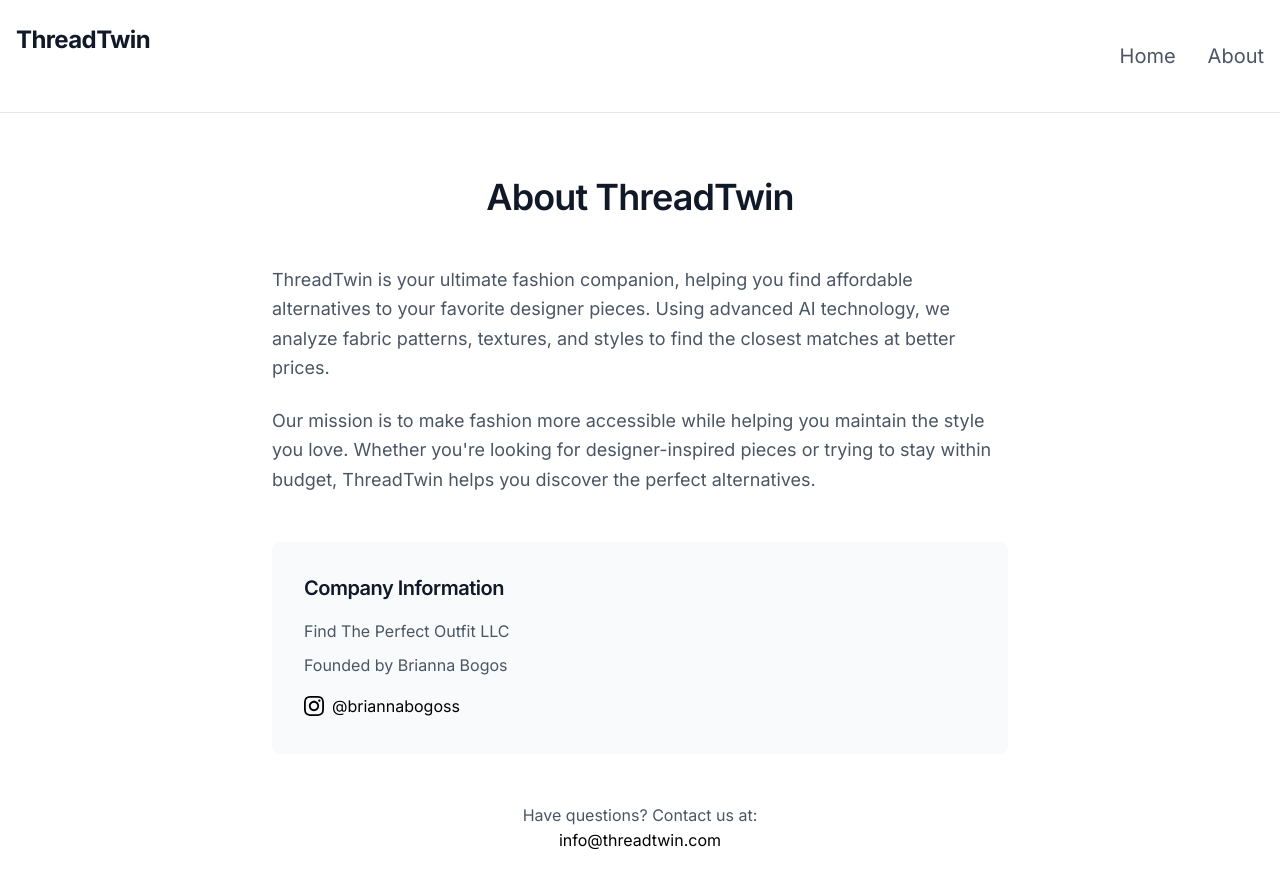
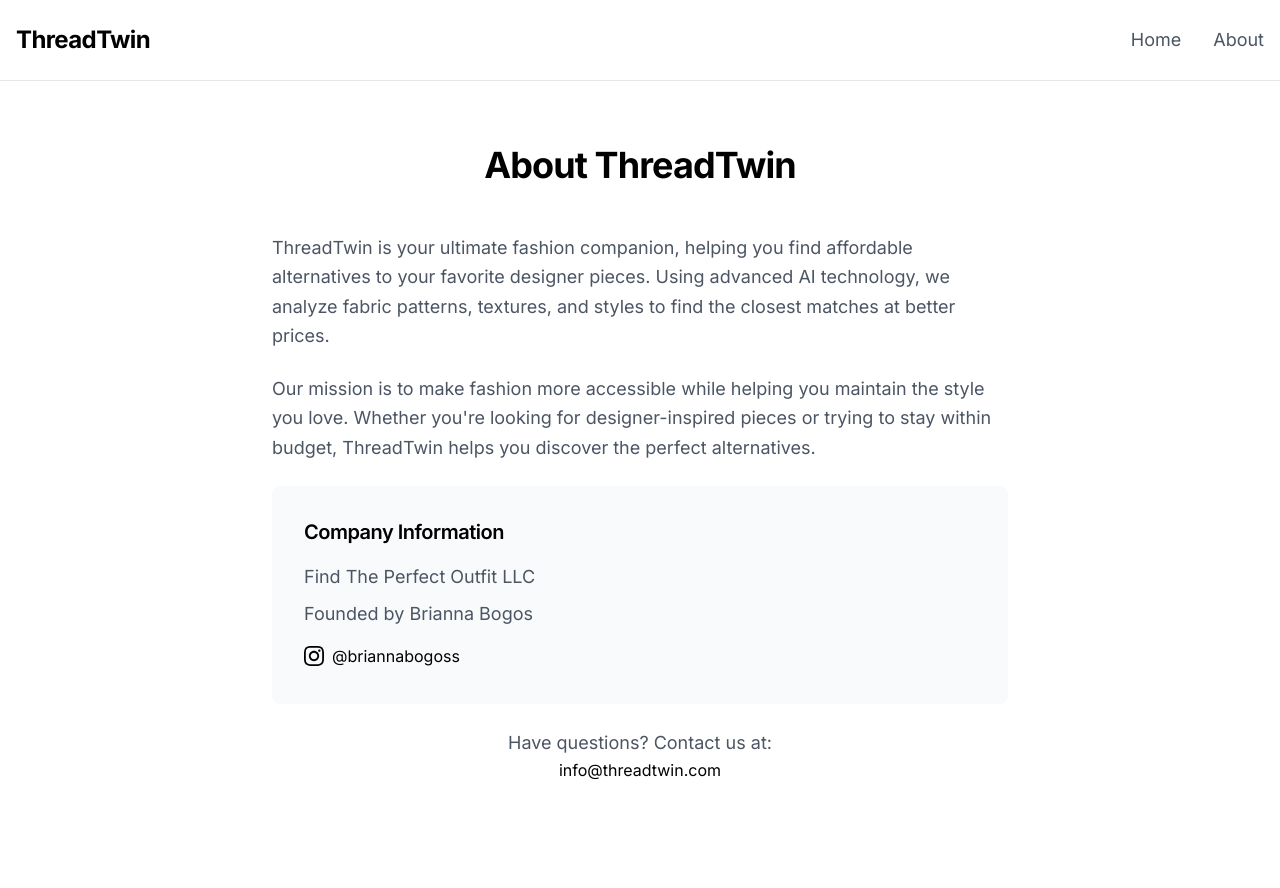
Before and after one commit to briannabogos1157/threadtwin, a Next.js app in the folder frontend/: page /about in a window 1280 px wide. Shown: the top 888 px of the page. After the commit the page ends 846 px from the top, so only its background shows below. Built offline with nearby package versions, Linux system fonts and the light colour scheme.

Commit message:
fix: optimize globals.css for better compatibility and performance

```diff
--- a/frontend/src/app/globals.css
+++ b/frontend/src/app/globals.css
@@ -2,101 +2,99 @@
 @tailwind components;
 @tailwind utilities;
 
-/* Custom styles */
-body {
-  @apply antialiased;
+:root {
+  --foreground: #000000;
+  --background: #ffffff;
 }
 
+body {
+  color: var(--foreground);
+  background: var(--background);
+}
+
+/* BASE STYLES */
 @layer base {
   html {
-    @apply h-full;
-  }
-  body {
-    @apply h-full bg-white text-gray-900 antialiased;
-  }
-  h1 {
-    @apply text-4xl font-bold mb-8;
-  }
-  h2 {
-    @apply text-3xl font-semibold mb-6;
+    @apply h-full antialiased;
   }
 
-  h1, h2, h3, h4, h5, h6 {
-    @apply font-semibold tracking-tight;
+  body {
+    @apply h-full bg-white text-gray-900;
+  }
+
+  h1 {
+    @apply text-4xl font-bold tracking-tight;
+  }
+
+  h2 {
+    @apply text-3xl font-semibold tracking-tight;
+  }
+
+  h3 {
+    @apply text-2xl font-semibold tracking-tight;
   }
 }
 
+/* COMPONENT STYLES */
 @layer components {
-  .btn-primary {
-    @apply px-6 py-3 bg-black text-white rounded-full hover:bg-gray-800 transition-colors text-lg font-medium;
+  .container {
+    @apply max-w-7xl mx-auto px-4;
   }
 
-  .input-primary {
-    @apply px-6 py-2 border border-gray-200 rounded-full text-lg focus:ring-2 focus:ring-black focus:border-transparent;
+  .section {
+    @apply py-16 sm:py-20 lg:py-24;
   }
 
-  .card {
-    @apply border rounded-lg overflow-hidden;
+  .nav-link {
+    @apply text-lg text-gray-600 transition-colors duration-200;
   }
 
-  .card-image {
-    @apply w-full h-48 bg-gray-100;
+  .nav-link:hover {
+    @apply text-gray-900;
   }
 
-  .card-content {
-    @apply p-4;
+  .search-container {
+    @apply flex w-full max-w-4xl mx-auto rounded-2xl border border-gray-200 shadow-sm;
+  }
+
+  .search-input {
+    @apply w-full px-6 py-4 text-lg outline-none border-none;
+  }
+
+  .search-button {
+    @apply px-8 py-4 bg-black text-white text-lg font-medium transition-colors duration-200;
+  }
+
+  .search-button:hover {
+    @apply bg-gray-900;
+  }
+
+  .feature-card {
+    @apply flex flex-col items-center p-8 bg-gray-50 rounded-2xl text-center transition-shadow duration-200;
+  }
+
+  .feature-card:hover {
+    @apply shadow-md;
   }
 
   .icon-container {
-    @apply w-16 h-16 mb-4 flex items-center justify-center;
+    @apply w-16 h-16 mb-4 flex items-center justify-center rounded-xl bg-gray-100;
   }
 
   .icon {
     @apply w-8 h-8 text-gray-800;
   }
 
-  .section-title {
-    @apply text-3xl font-bold mb-8 text-center;
-  }
-
-  .nav-link {
-    @apply text-xl text-gray-600 hover:text-black transition-colors;
-  }
-
-  .test-style {
-    @apply text-blue-600 font-bold;
-  }
-
-  .btn {
-    @apply bg-black text-white px-4 py-2 rounded-full;
-  }
-
-  .search-container {
-    @apply flex w-full max-w-3xl mx-auto rounded-xl overflow-hidden border border-gray-200 shadow-sm;
-  }
-
-  .search-input {
-    @apply w-full px-6 py-4 text-lg border-none focus:outline-none placeholder-gray-400;
-  }
-
-  .search-button {
-    @apply px-8 py-4 bg-black text-white text-lg font-medium hover:bg-gray-800 transition-colors whitespace-nowrap;
-  }
-
-  .how-it-works-grid {
-    @apply grid grid-cols-1 md:grid-cols-3 gap-8 max-w-4xl mx-auto my-16;
-  }
-
-  .feature-card {
-    @apply flex flex-col items-center p-8 bg-gray-50 rounded-xl text-center transition-transform hover:scale-105;
-  }
-
   .featured-dupes-grid {
-    @apply grid grid-cols-1 md:grid-cols-3 gap-8 my-16;
+    @apply grid grid-cols-1 md:grid-cols-3 gap-6 lg:gap-8;
   }
 
   .dupe-card {
-    @apply bg-gray-50 rounded-xl overflow-hidden shadow-sm hover:shadow-md transition-shadow;
+    @apply bg-white rounded-2xl overflow-hidden shadow-sm transition-shadow duration-200;
+  }
+
+  .dupe-card:hover {
+    @apply shadow-md;
   }
 
   .dupe-image {
@@ -104,82 +102,86 @@
   }
 
   .dupe-content {
-    @apply p-6;
+    @apply p-6 space-y-2;
   }
 
   .match-percentage {
-    @apply text-2xl font-bold mb-2;
+    @apply text-2xl font-bold text-black;
   }
 
   .match-quality {
-    @apply text-lg text-gray-600 mb-2;
+    @apply text-base text-gray-600;
   }
 
   .price {
-    @apply text-xl font-semibold text-black;
+    @apply text-xl font-semibold text-black mt-4;
+  }
+
+  .btn {
+    @apply px-4 py-2 rounded-md transition-colors;
+  }
+
+  .btn-primary {
+    @apply bg-black text-white hover:bg-gray-800;
   }
 
   .prose {
-    @apply max-w-none;
+    @apply max-w-none space-y-6;
   }
 
   .prose p {
-    @apply text-gray-600 leading-relaxed;
+    @apply text-gray-600 leading-relaxed text-lg;
   }
 
   .prose a {
-    @apply text-black hover:text-gray-600 transition-colors no-underline;
+    @apply text-black hover:text-gray-600 transition-colors duration-200 no-underline;
   }
 
-  .container {
-    @apply max-w-7xl mx-auto px-4;
+  .section-title {
+    @apply text-3xl sm:text-4xl font-bold mb-8 text-center;
   }
 }
 
-/* Animations */
-@keyframes fadeIn {
-  from { opacity: 0; transform: translateY(10px); }
-  to { opacity: 1; transform: translateY(0); }
-}
-
+/* CUSTOM UTILITIES */
+@layer utilities {
   .animate-fade-in {
     animation: fadeIn 0.5s ease-out forwards;
   }
 
-/* Grid layouts */
-.features-grid {
-  @apply grid grid-cols-1 md:grid-cols-3 gap-6 max-w-3xl mx-auto;
+  @keyframes fadeIn {
+    from {
+      opacity: 0;
+      transform: translateY(10px);
+    }
+    to {
+      opacity: 1;
+      transform: translateY(0);
+    }
+  }
 }
 
-.dupes-grid {
-  @apply grid grid-cols-1 md:grid-cols-3 gap-6;
-}
-
-/* Responsive padding */
-.section-padding {
-  @apply p-8;
-}
-
-/* Container width */
-.container-width {
-  @apply max-w-6xl mx-auto px-4;
-}
-
-.test-tailwind {
-  @apply text-blue-500 font-bold;
-}
-
-/* Responsive Adjustments */
+/* RESPONSIVE TWEAKS */
 @media (max-width: 768px) {
   .search-container {
-    @apply flex-col;
+    flex-direction: column;
   }
 
   .search-button {
-    @apply w-full rounded-none;
+    width: 100%;
   }
 
-  .feature-card {
-    @apply hover:scale-100;
+  .section {
+    @apply py-12;
+  }
+
+  .container {
+    @apply px-4;
   }
 }
+
+/* PRINT STYLES */
+@media print {
+  .no-print {
+    @apply hidden;
+  }
+}
```
Lines whose indentation alone changed are shown as unchanged.
